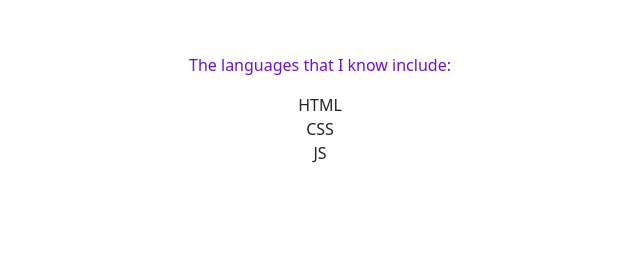
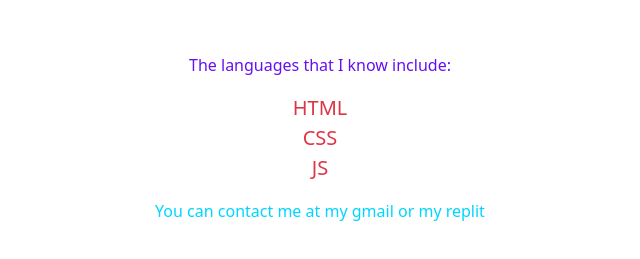
Before and after one commit to Vihaan7207/Vihaan7207.github.io, a plain HTML site: page index.html in a window 1280 px wide. Shown: the part 131-390 px from the top of the page, without its empty margins (320-960 px from the left). Drawn offline with nearby package versions, Linux system fonts and the light colour scheme.

Commit message:
Added contact message/links

```diff
--- a/index.html
+++ b/index.html
@@ -10,15 +10,24 @@
 </head>
 
 <body>
-  <h1 class="text-center display-1 teal-300" style="color:#20c997;">Hi. I'm Veen.</h1>
-	<h3 class="lead text-center" style="color:#0d6efd;opacity:0.6;">I'm an 11 year old (learning) web developer.</h3>
+  <h1 class=" display-1" style="color:#20c997;">Hi. I'm Veen.</h1>
+	<h3 class="lead " style="color:#0d6efd;opacity:0.6;">I'm an 11 year old (learning) web developer.</h3>
 	<br><br>
-	<p class="text-center" style="color:#6610f2;">The languages that I know include:</p>
-	<ul class="text-center list-unstyled">
-		<li>HTML</li>
+	<p class="" style="color:#6610f2;">The languages that I know include:</p>
+	<ul class="lead  list-unstyled" style="color:#dc3545;">
+		<li style="color:">HTML</li>
 		<li>CSS</li>
 		<li>JS</li>
 	</ul>
+	<p id="lightblue">You can contact me at
+		<a href="mailto:vmikki7207@gmail.com" target="_blank">
+			my gmail
+		</a>
+		or
+		<a href="https://replit.com/@Veen7207" target="_blank">
+			my replit
+		</a>
+	</p>
 	<script src="https://cdn.jsdelivr.net/npm/bootstrap@5.2.2/dist/js/bootstrap.bundle.min.js" integrity="sha384-OERcA2EqjJCMA+/3y+gxIOqMEjwtxJY7qPCqsdltbNJuaOe923+mo//f6V8Qbsw3" crossorigin="anonymous"></script>
   <script src="script.js"></script>
 </body>
--- a/style.css
+++ b/style.css
@@ -1,4 +1,15 @@
 html, body {
   height: 100%;
   width: 100%;
+	text-align: center;
 }
+
+
+a{
+	text-decoration: none;
+}
+
+a, #lightblue{
+	color: #00d5ff;
+
+}
```
Also changed, not shown: 1 other file.
